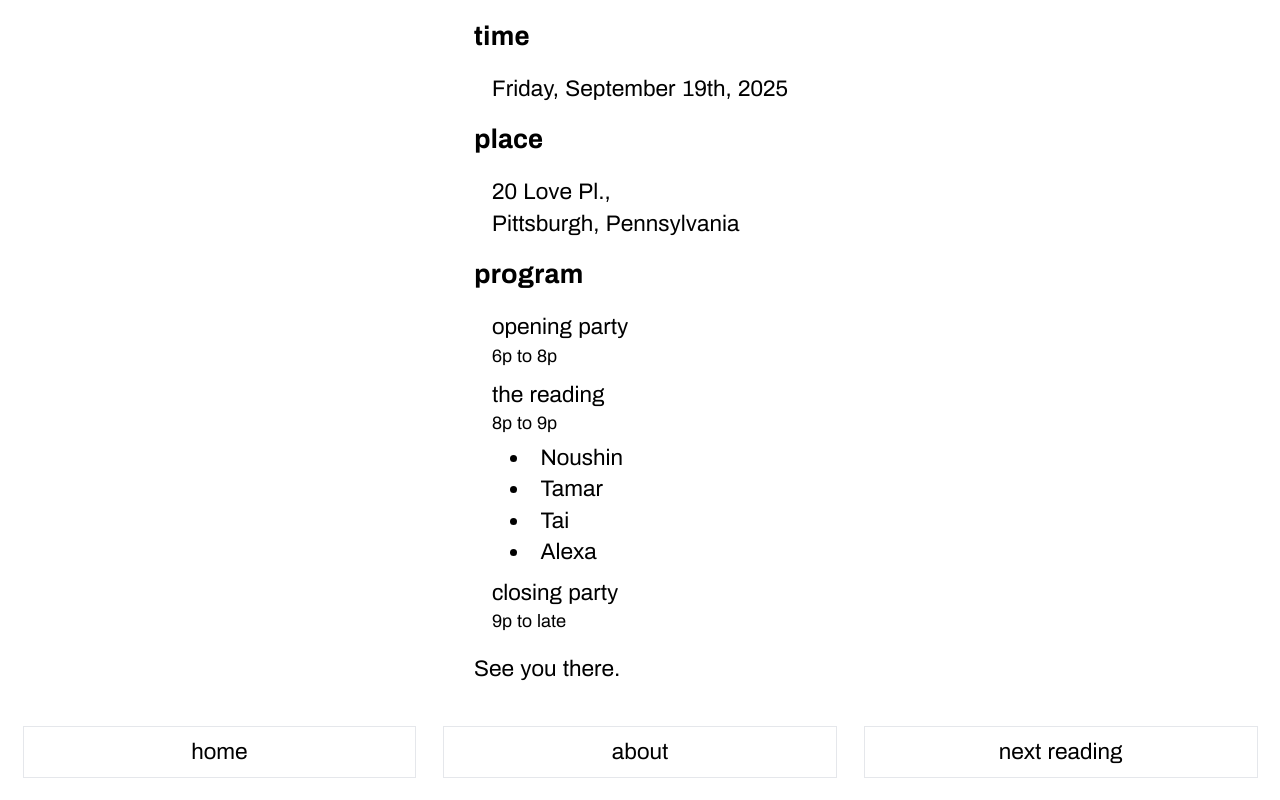
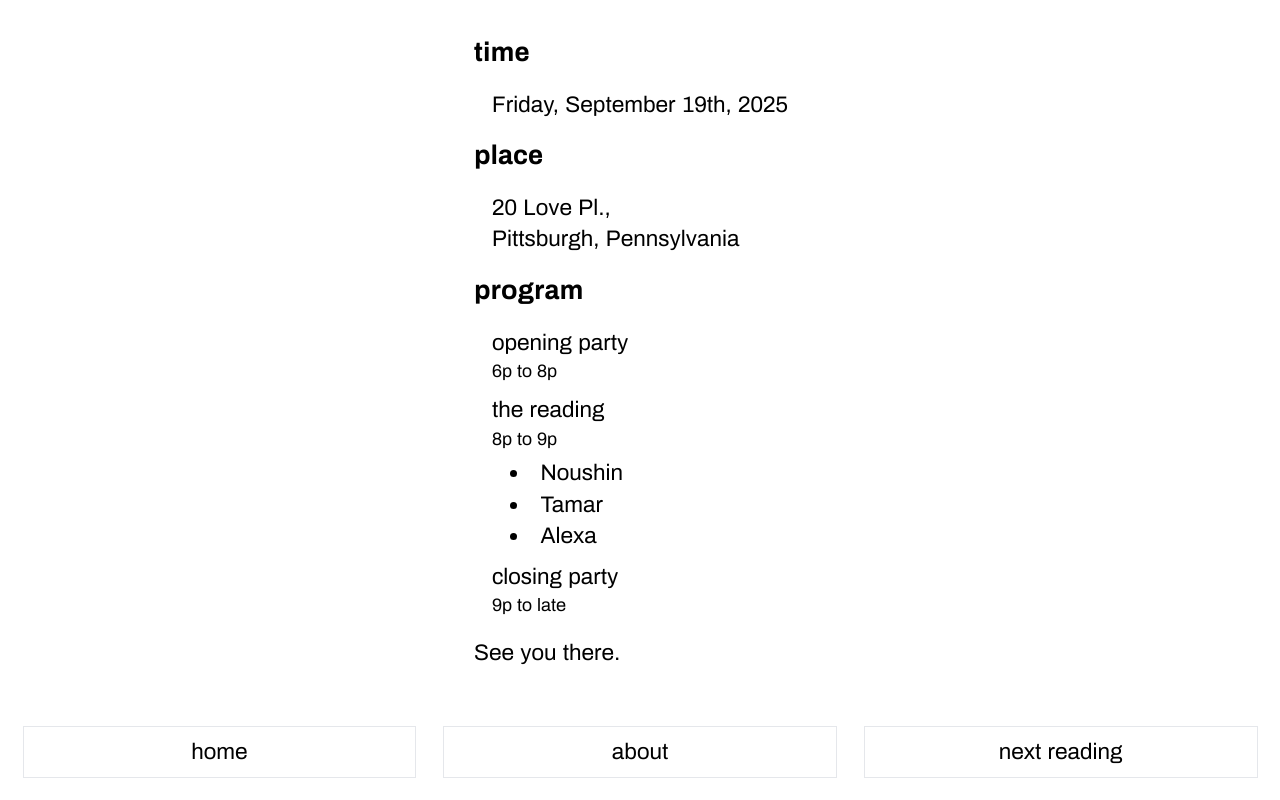
Before and after one commit to zlunchbox/readingspgh.com, a SvelteKit app: page /nextreading in a window 1280 px wide. Built offline with nearby package versions, Linux system fonts and the light colour scheme; a web font is replaced by a local one.

Commit message:
Tai dropped out

```diff
--- a/src/routes/nextreading/+page.svelte
+++ b/src/routes/nextreading/+page.svelte
@@ -18,7 +18,6 @@
   <ul class="px-12 py-1 list-disc list-inside">
     <li class="">Noushin</li>
     <li class="">Tamar</li>
-    <li class="">Tai</li>
     <li class="">Alexa</li>
   </ul>
   <p class="px-8 pt-1">
```
